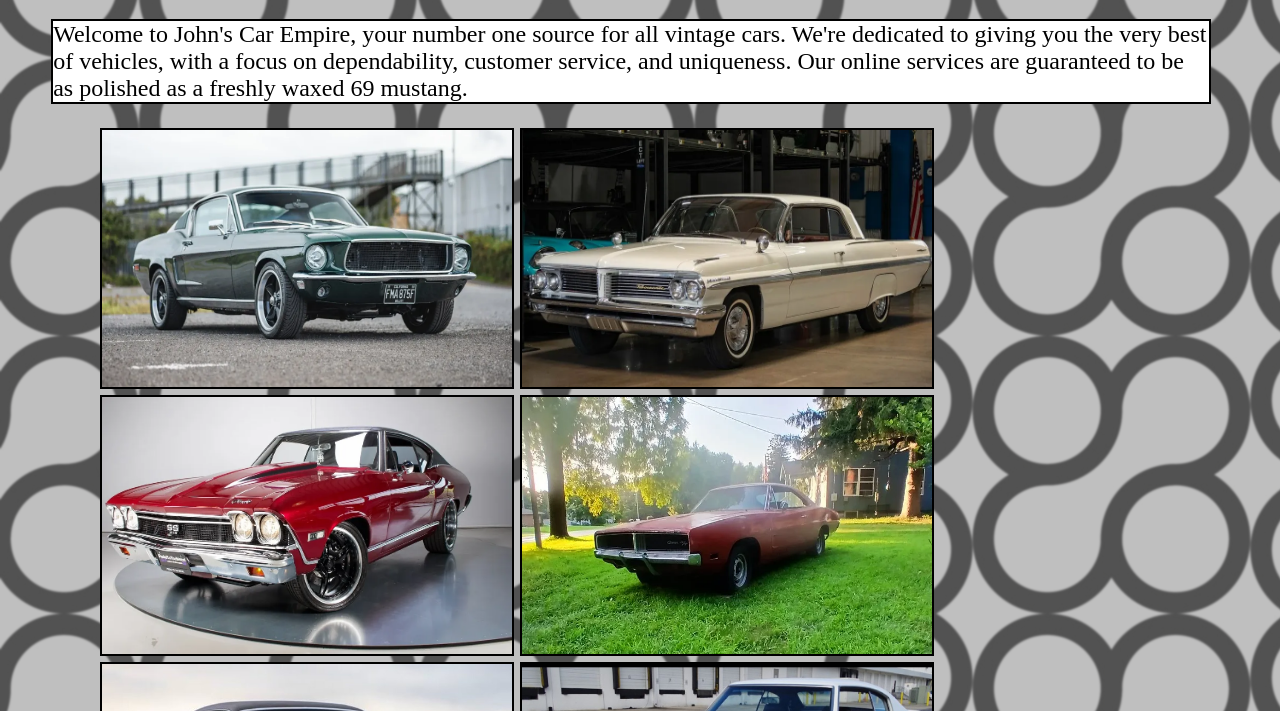
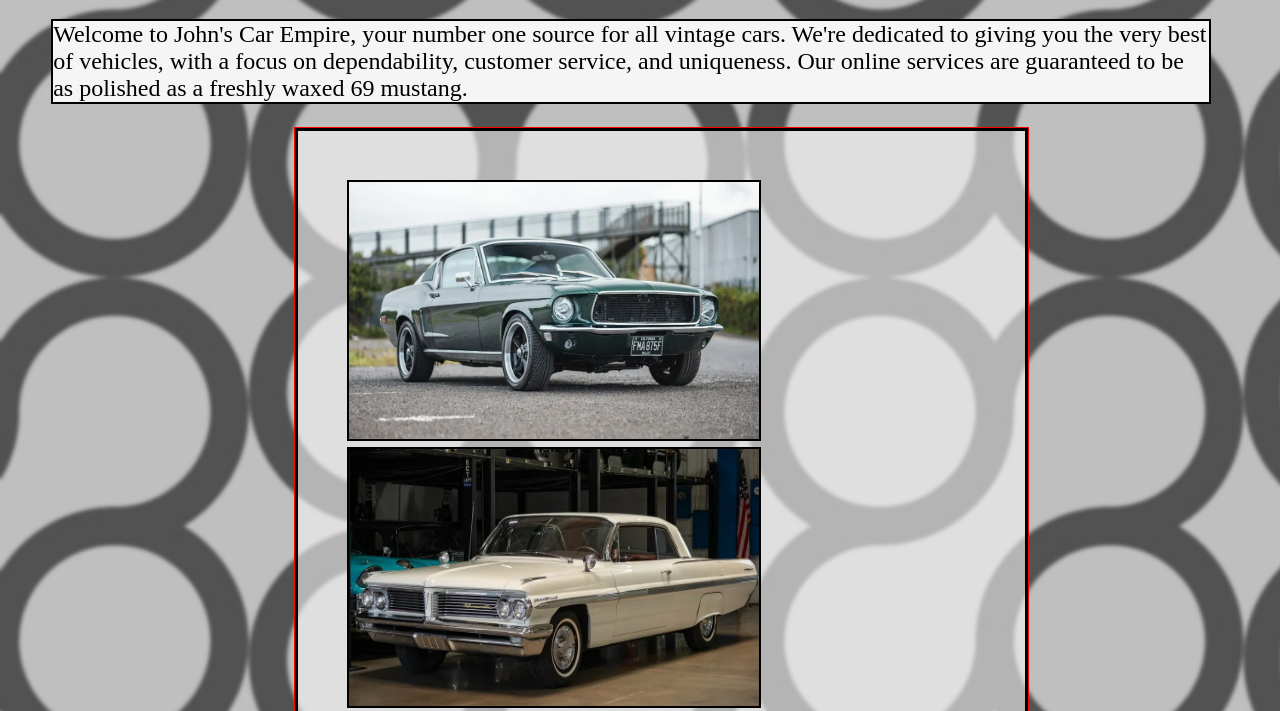
Before and after one commit to RPreda47/Web_Dev-CA3, a plain HTML site: page index.html in a window 1280 px wide. Shown: the part 220-931 px from the top of the page. Drawn offline with Linux system fonts and the light colour scheme.

Commit message:
Refactor CSS styles for improved layout and design

```diff
--- a/style.css
+++ b/style.css
@@ -13,11 +13,12 @@ img:hover{
 body{
     font-size: 150%;
     margin-left:4%;
+    background-size: cover;
     background-image: url("images/background.png");
 
 }
 p{
-    background-color: white;
+    background-color: whitesmoke;
     border-style: solid;
     border-width: 2px;
     color: black;
@@ -25,7 +26,7 @@ p{
 }
 h1{
     font-size: 200%;
-    background-color: white;
+    background-color: whitesmoke;
     border-style: solid;
     border-width: 2px;
     color: black;
@@ -37,7 +38,16 @@ h1{
 }
 
 .images{
-    margin-left: 4%;
+    outline: 1px solid red;
+    box-sizing: border-box;
+    border-style: solid;
+    color: black;
+    background-color: rgba(245, 245, 245, 60%);
+    padding-left: 4%;
+    padding-top: 4%;
+    padding-bottom: 4%;
+    margin-left: 20%;
+    margin-right: 20%;
 
 }
 
@@ -46,7 +56,7 @@ h1{
     margin-top: 3%;
     border-style: solid;
     border-width: 2px;
-    color: black;
+    color: rgb(63, 63, 63);
     background-color: white;
     text-align: left;
 
```
